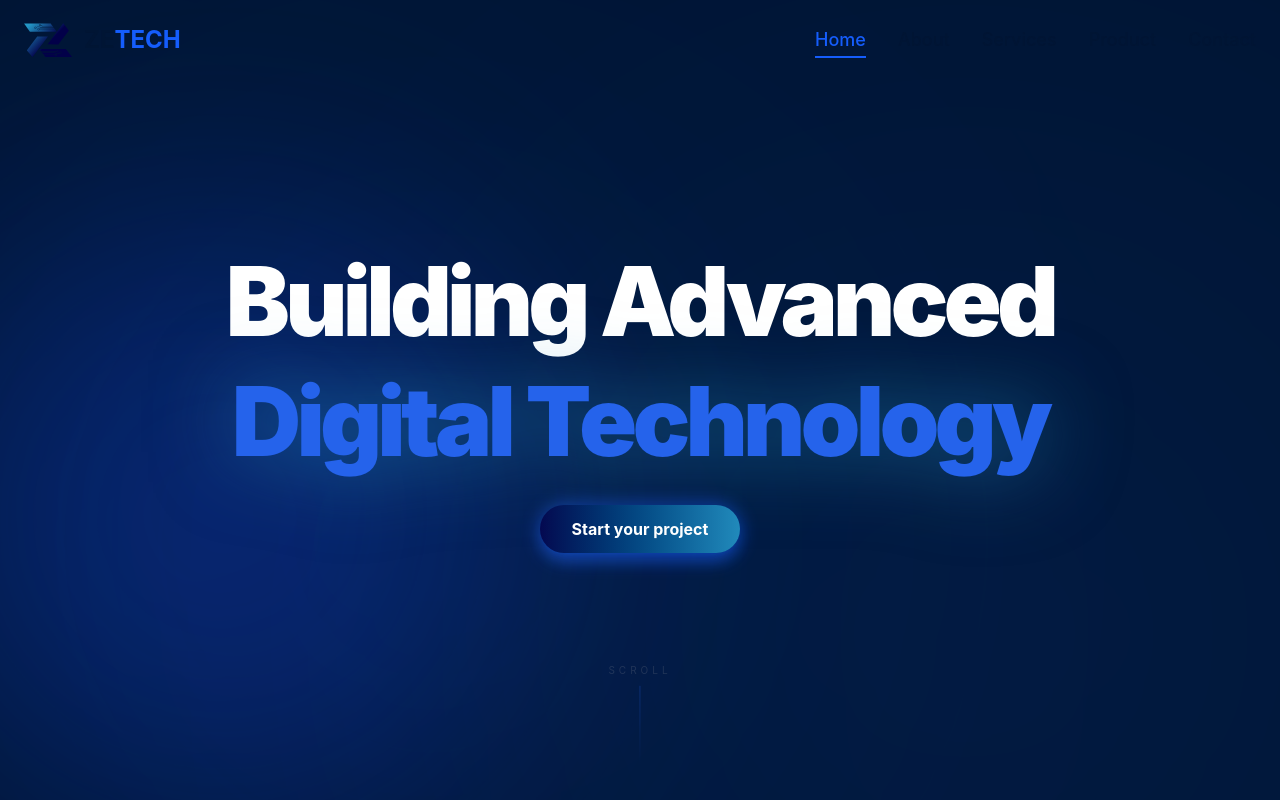
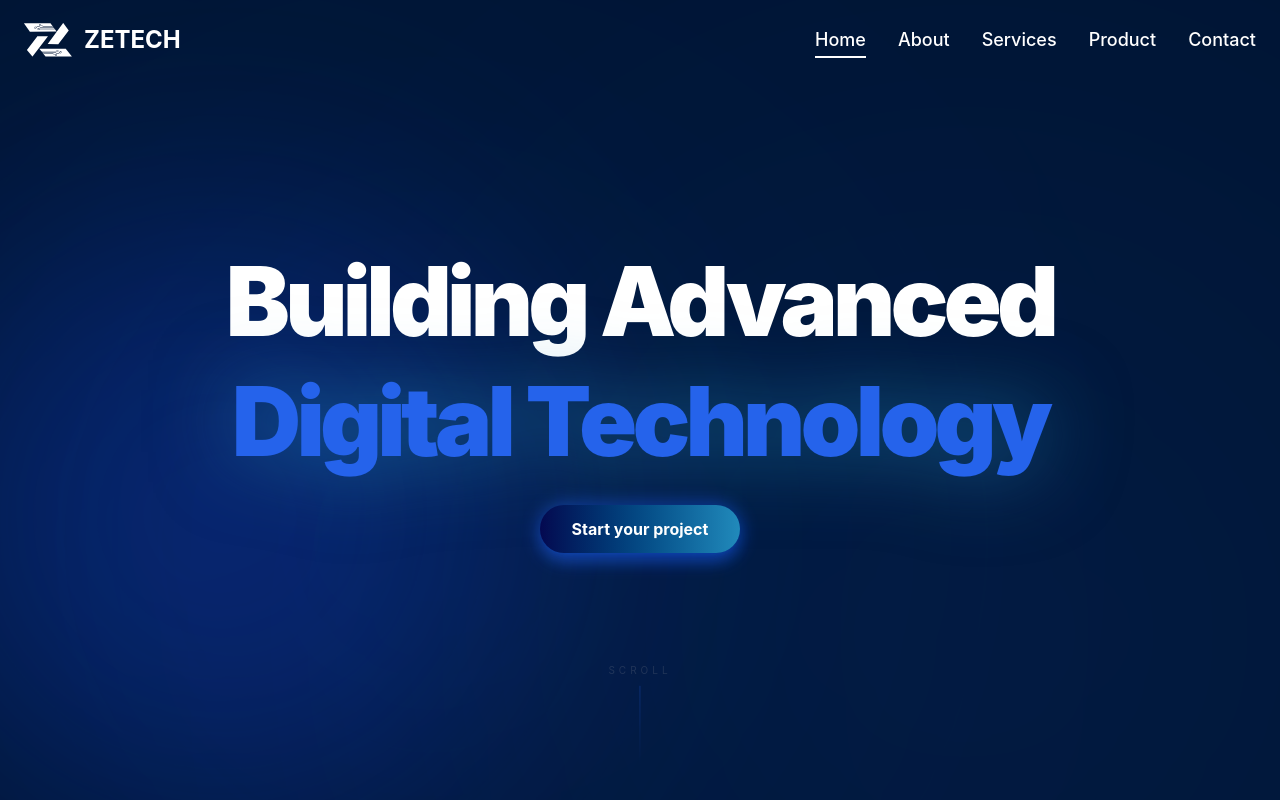
Before and after one commit to Research-and-Creativity/company-profile, a React (Vite) app: page / in a window 1280 px wide. Shown: the top 800 px of the page. Built offline with nearby package versions, Linux system fonts and the light colour scheme.

Commit message:
feat: update bg is scrolled navbar

```diff
--- a/src/components/shared/Navbar.tsx
+++ b/src/components/shared/Navbar.tsx
@@ -1,6 +1,7 @@
 import { useState, useEffect } from "react";
 import { NAV_LINKS } from "../../constants/navigation";
-import aboutImage from "../../assets/logo.svg";
+import Logo from "../../assets/logo.svg";
+import LogoWhite from "../../assets/logo_white.svg";
 
 const Navbar = () => {
   const [isScrolled, setIsScrolled] = useState(false);
@@ -39,13 +40,14 @@ const Navbar = () => {
         <a href="#hero" className="hover:opacity-80 transition-opacity">
           <div className="flex items-center gap-3">
             <img
-              src={aboutImage}
+              src={isScrolled ? Logo : LogoWhite}
               alt="Zetech Logo"
               className={`object-contain transition-all ${isScrolled ? "w-10 h-10" : "w-12 h-12"}`}
             />
-            <div className="text-2xl font-bold text-[#001534]">
-              ZE<span className="text-blue-600">TECH</span>
-            </div>
+            {isScrolled ? (<div className="text-2xl font-bold text-[#001534]">
+              ZE<span className="text-blue-900">TECH</span>
+            </div>) : (<div className="text-white text-2xl font-bold">ZETECH</div>)}
+
           </div>
         </a>
 
@@ -56,14 +58,14 @@ const Navbar = () => {
               href={link.href}
               className={`font-medium transition-all duration-300 relative group
                 ${activeSection === link.href ? "text-blue-600" : "text-[#001534]"}
-                ${isScrolled ? "text-base" : "text-lg"}
+                ${isScrolled ? "text-base text-black" : "text-lg text-white"}
                 hover:text-blue-600
               `}
             >
               {link.label}
               <span
-                className={`absolute -bottom-1 left-0 h-0.5 bg-blue-600 transition-all duration-300
-                ${activeSection === link.href ? "w-full" : "w-0 group-hover:w-full"}`}
+                className={`absolute -bottom-1 left-0 h-0.5 transition-all duration-300
+                ${activeSection === link.href ? "w-full" : "w-0 group-hover:w-full"} ${isScrolled ? "bg-blue-600" :"bg-white"}`}
               />
             </a>
           ))}
```
